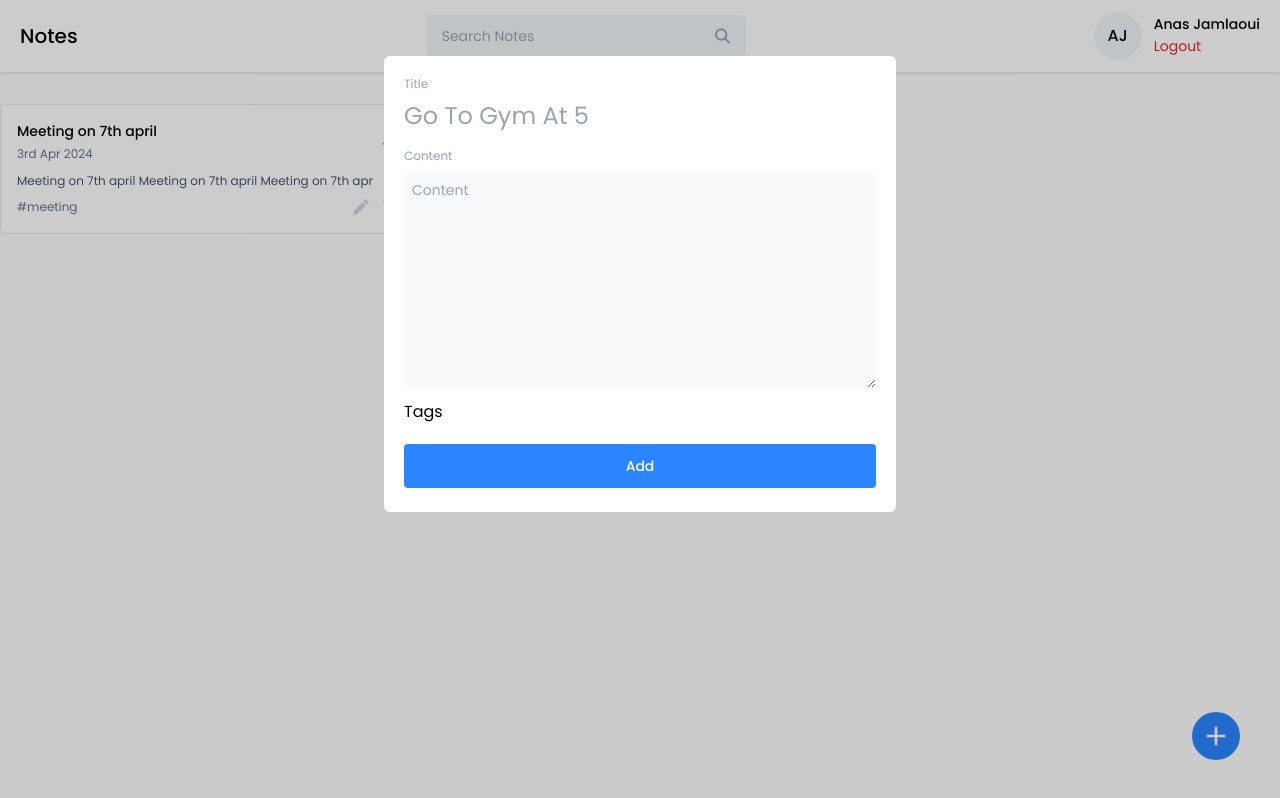
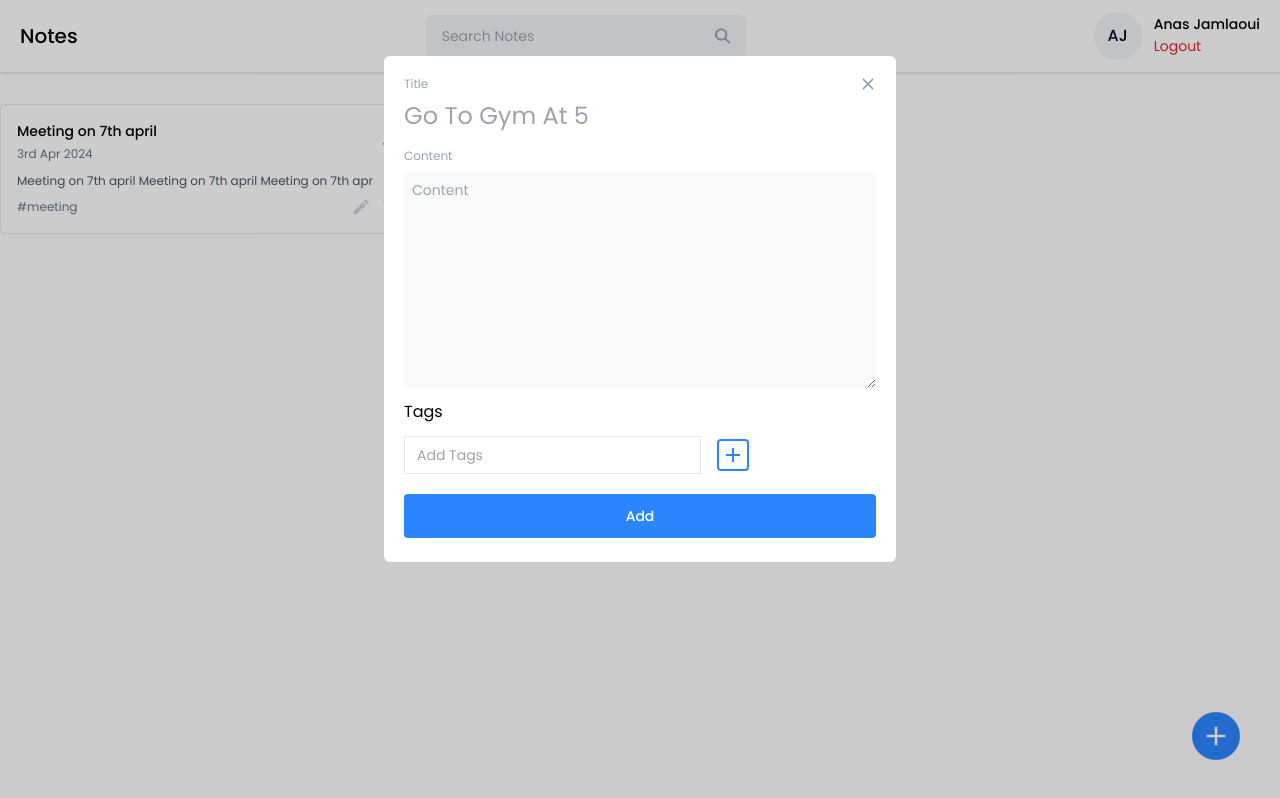
Before and after one commit to anasJM/Notes-MERN-web-app, a React (Vite) app in the folder frontend/notes-app/: page /home in a window 1280 px wide. Both pictures are taken after a click on the button 1216 px from the left and 736 px from the top of the page. Built offline with nearby package versions, Linux system fonts and the light colour scheme.

Commit message:
tag input component

```diff
--- /dev/null
+++ b/frontend/notes-app/src/components/Input/TagInput.jsx
@@ -0,0 +1,73 @@
+import React, { useState } from "react";
+import { MdAdd, MdClose } from "react-icons/md";
+
+const TagInput = ({ tags, setTags }) => {
+  const [inputValue, setInputValue] = useState("");
+
+  const handelInputChange = (e) => {
+    setInputValue(e.target.value);
+  };
+
+  const addNewTag = () => {
+    if (inputValue.trim() !== "") {
+      setTags([...tags, inputValue.trim()]);
+      setInputValue("");
+    }
+  };
+
+  const handelKeyDown = (e) => {
+    if (e.key === "Enter") {
+      addNewTag();
+    }
+  };
+
+  const handleRemoveTag = (tagToRemove) => {
+    setTags(tags.filter((tag) => tag !== tagToRemove));
+  };
+
+  return (
+    <div>
+      {tags.length > 0 && (
+        <div className="flex items-center gap-2 flex-wrap mt-2">
+          {tags.map((tag, index) => (
+            <span
+              key={index}
+              className="flex items-center gap-2 text-slate-900 bg-slate-100 px-3 py-1 rounded"
+            >
+              # {tag}
+              <button
+                onClick={() => {
+                  handleRemoveTag(tag);
+                }}
+              >
+                <MdClose />
+              </button>
+            </span>
+          ))}
+        </div>
+      )}
+
+      <div className="flex items-center gap-4 mt-3">
+        <input
+          type="text"
+          className="text-sm bg-transparent border px-3 py-2 rounded-none outline-none"
+          placeholder="Add Tags"
+          value={inputValue}
+          onChange={handelInputChange}
+          onKeyDown={handelKeyDown}
+        />
+
+        <button
+          className="w-8 h-8 flex items-center justify-center rounded border-2 border-primary hover:bg-primary"
+          onClick={() => {
+            addNewTag();
+          }}
+        >
+          <MdAdd className="text-2xl text-primary hover:text-white" />
+        </button>
+      </div>
+    </div>
+  );
+};
+
+export default TagInput;
--- a/frontend/notes-app/src/pages/Home/AddEditNotes.jsx
+++ b/frontend/notes-app/src/pages/Home/AddEditNotes.jsx
@@ -1,15 +1,57 @@
-import React from "react";
+import React, { useState } from "react";
+import TagInput from "../../components/Input/TagInput";
+import { MdClose } from "react-icons/md";
 
-const AddEditNotes = () => {
+const AddEditNotes = ({ onclose, noteData, type }) => {
+  const [title, setTitle] = useState("");
+  const [content, setContent] = useState("");
+  const [tags, setTags] = useState([]);
+  const [error, setError] = useState(null);
+
+  //*   add note
+  const addNewNote = async () => {};
+
+  //*   edit note
+  const editNote = async () => {};
+
+  const handelAddNote = () => {
+    if (!title) {
+      setError("please enter the title");
+      return;
+    }
+
+    if (!content) {
+      setError("please enter the content");
+      return;
+    }
+
+    setError("");
+
+    if (type === "edit") {
+      editNote();
+    } else {
+      addNewNote();
+    }
+  };
+
   return (
     <>
-      <div>
+      <div className="relative">
+        <button
+          className="w-10 h-10 rounded-full flex items-center justify-center absolute -top-3 -right-3 hover:bg-slate-50"
+          onClick={onclose}
+        >
+          <MdClose className="text-xl text-slate-400" />
+        </button>
+
         <div className="flex flex-col gap-2">
           <label className="input-label">Title</label>
           <input
             type="text"
             className="text-2xl text-slate-950 outline-none"
             placeholder="Go To Gym At 5"
+            value={title}
+            onChange={(e) => setTitle(e.target.value)}
           />
         </div>
 
@@ -20,14 +62,22 @@ const AddEditNotes = () => {
             className="text-sm text-slate-950 outline-none bg-slate-50 p-2 rounded"
             placeholder="Content"
             rows={10}
+            value={content}
+            onChange={(e) => setContent(e.target.value)}
           ></textarea>
         </div>
 
         <div className="mt-3">
           <label className="label-input">Tags</label>
+          <TagInput tags={tags} setTags={setTags} />
         </div>
 
-        <button className="btn-primary font-medium mt-5 p-3" onClick={() => {}}>
+        {error && <p className="text-red-500 text-xs pt-4 ">{error}</p>}
+
+        <button
+          className="btn-primary font-medium mt-5 p-3"
+          onClick={handelAddNote}
+        >
           Add
         </button>
       </div>
--- a/frontend/notes-app/src/pages/Home/Home.jsx
+++ b/frontend/notes-app/src/pages/Home/Home.jsx
@@ -48,7 +48,13 @@ const Home = () => {
         contentLabel=""
         className="w-[40%] max-h-3/4 bg-white rounded-md mx-auto mt-14 p-5 overflow-y-scroll"
       >
-        <AddEditNotes />
+        <AddEditNotes
+        noteData={openAddEditModal.data}
+        type={openAddEditModal.type}
+          onclose={() => {
+            setOpenAddEditModal({ isShown: false, type: "add", data: null });
+          }}
+        />
       </Modal>
     </>
   );
```
